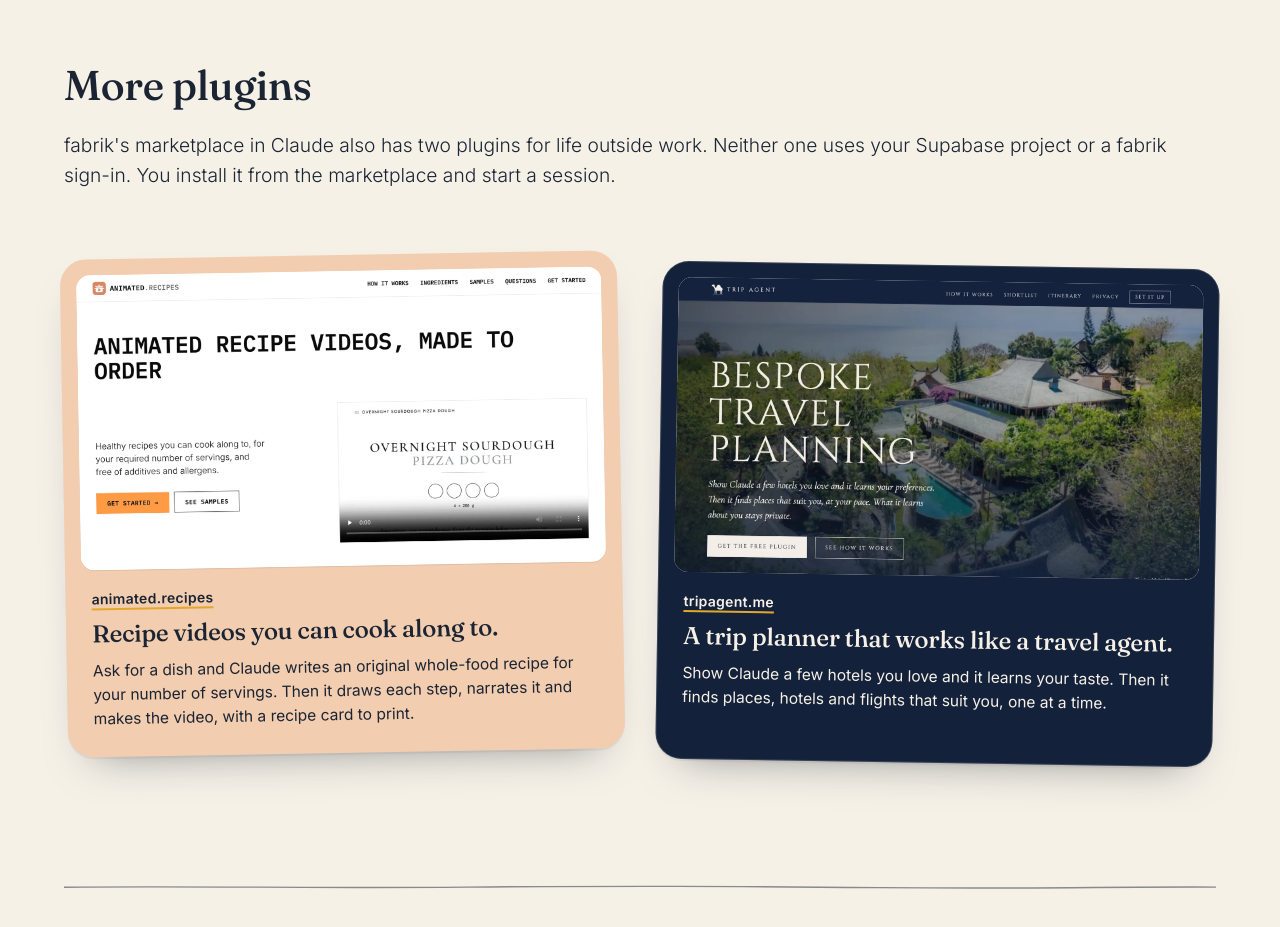
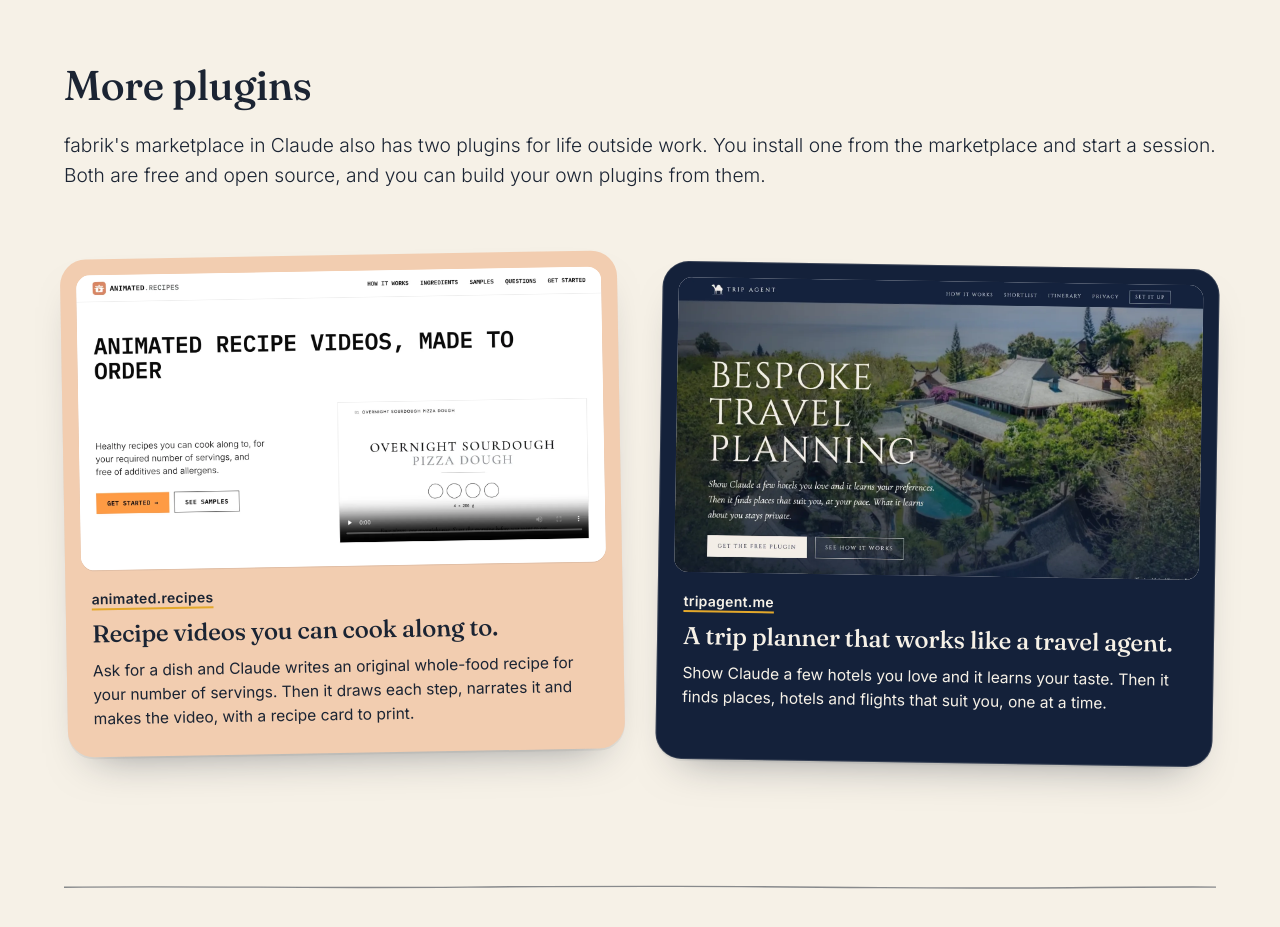
Before and after one commit to Kinetik-Infotech/fabrik, a plain HTML site: page site/index.html in a window 1280 px wide. Shown: the part 5680-6607 px from the top of the page. Drawn offline with Linux system fonts and the light colour scheme.

Commit message:
fabrik.tech: animated.recipes and tripagent.me are free and open source
Co-Authored-By: Claude Opus 5.5 <noreply@anthropic.com>

```diff
--- a/site/index.html
+++ b/site/index.html
@@ -356,7 +356,7 @@
   <section class="s-line" id="plugins">
     <div class="wrap">
       <h2 class="title">More plugins</h2>
-      <p class="lede">fabrik's marketplace in Claude also has two plugins for life outside work. Neither one uses your Supabase project or a fabrik sign-in. You install it from the marketplace and start a session.</p>
+      <p class="lede">fabrik's marketplace in Claude also has two plugins for life outside work. You install one from the marketplace and start a session. Both are free and open source, and you can build your own plugins from them.</p>
       <div class="pl-row">
         <a class="pl-card" href="https://animated.recipes">
           <img src="plugins/animated-recipes.webp" alt="animated.recipes' home page, under the words Animated recipe videos, made to order." width="1600" height="900" loading="lazy">
```
